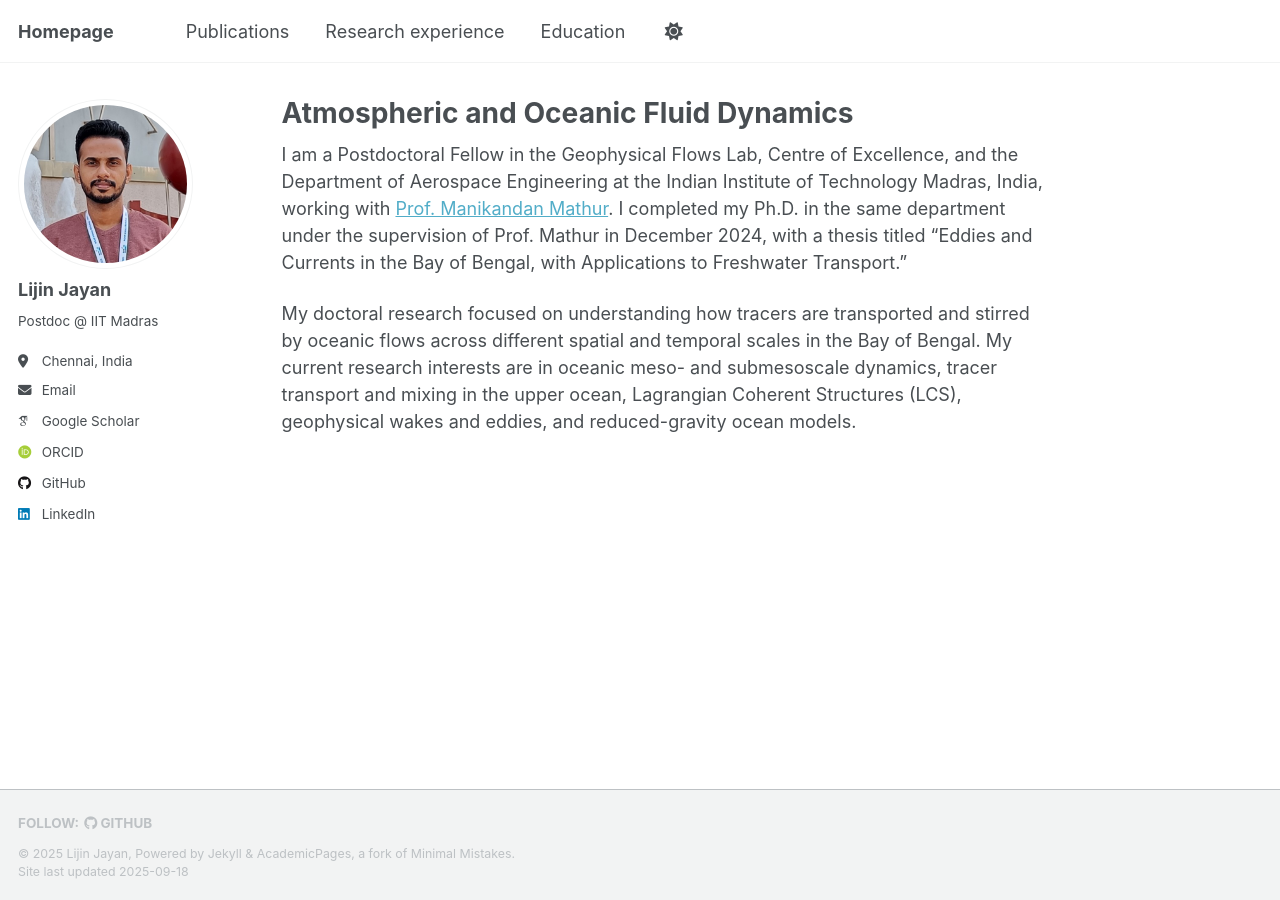
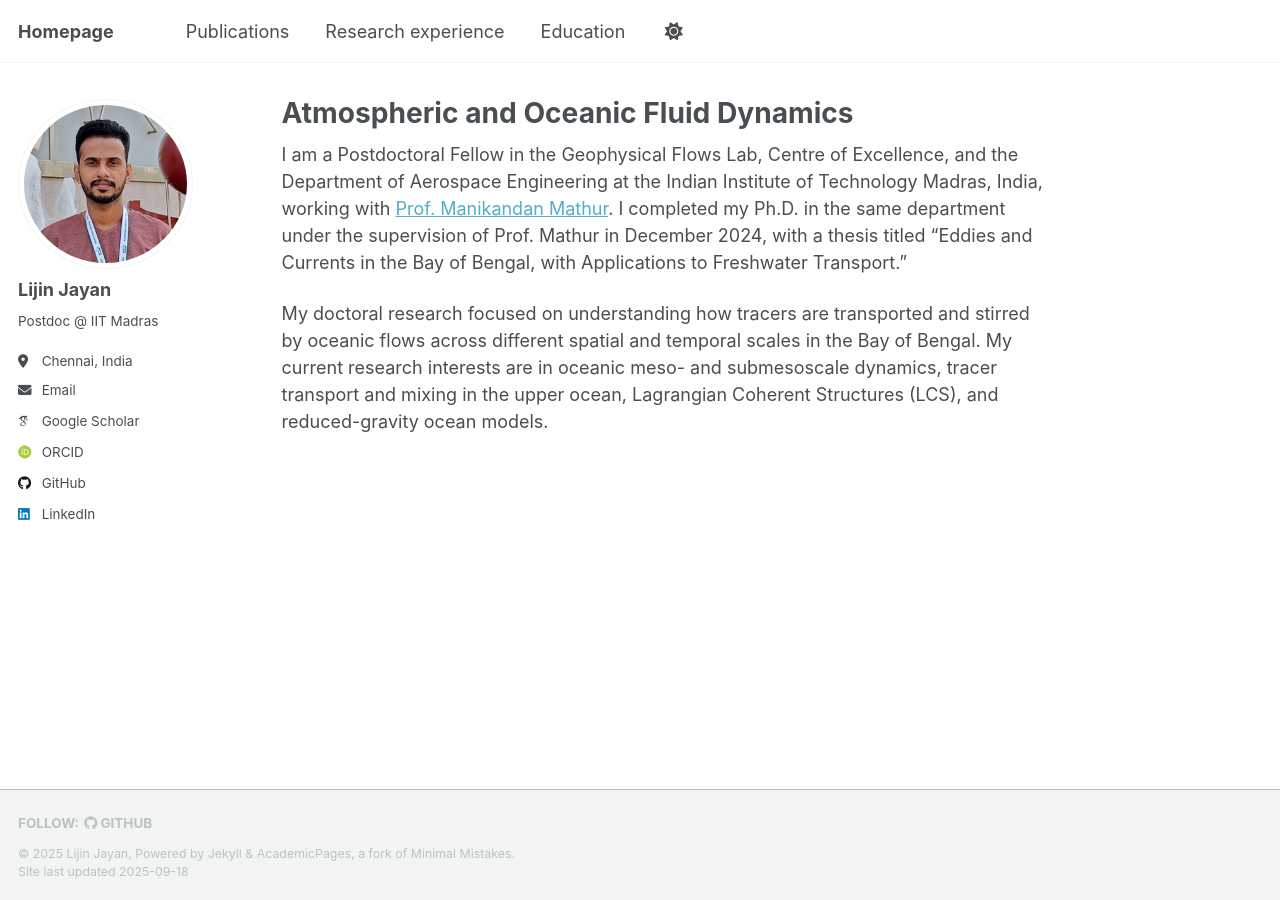
Before and after one commit to ljayan/ljayan.github.io, a Jekyll site: the page built from _pages/about.md, in a window 1280 px wide. Built offline with Jekyll 4.4.1, drawn with Linux system fonts in a browser that asks for light colours; some web fonts are replaced.

Commit message:
Update about.md

```diff
--- a/_pages/about.md
+++ b/_pages/about.md
@@ -9,4 +9,4 @@ redirect_from:
 
 I am a Postdoctoral Fellow in the Geophysical Flows Lab, Centre of Excellence, and the Department of Aerospace Engineering at the Indian Institute of Technology Madras, India, working with [Prof. Manikandan Mathur](https://scholar.google.co.in/citations?user=QbrM7-gAAAAJ&hl=en). I completed my Ph.D. in the same department under the supervision of Prof. Mathur in December 2024, with a thesis titled “Eddies and Currents in the Bay of Bengal, with Applications to Freshwater Transport.”
 
-My doctoral research focused on understanding how tracers are transported and stirred by oceanic flows across different spatial and temporal scales in the Bay of Bengal. My current research interests are in oceanic meso- and submesoscale dynamics, tracer transport and mixing in the upper ocean, Lagrangian Coherent Structures (LCS), geophysical wakes and eddies, and reduced-gravity ocean models.
+My doctoral research focused on understanding how tracers are transported and stirred by oceanic flows across different spatial and temporal scales in the Bay of Bengal. My current research interests are in oceanic meso- and submesoscale dynamics, tracer transport and mixing in the upper ocean, Lagrangian Coherent Structures (LCS), and reduced-gravity ocean models.
```
